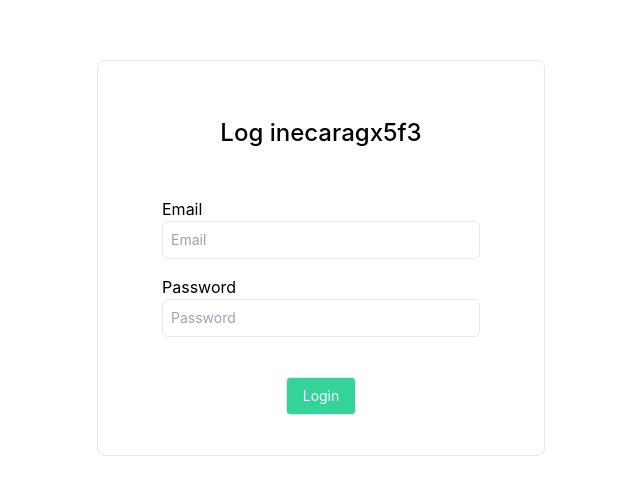
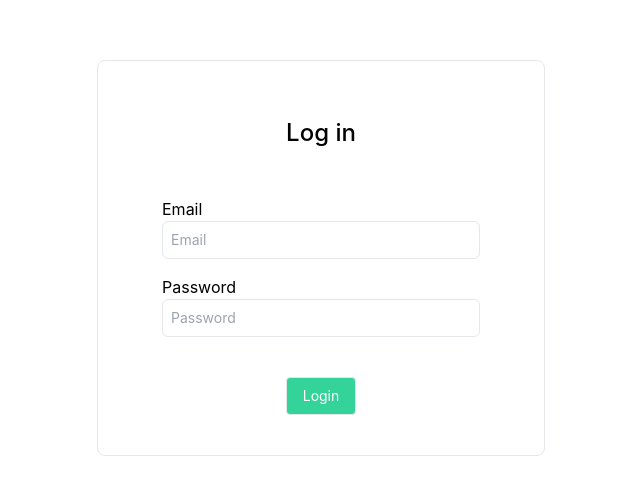
Before and after one commit to deveshgupta30/medpass, a React (Create React App) app in the folder client/: page /login in a window 1280 px wide. Shown: the part 142-636 px from the top of the page, without its empty margins (319-959 px from the left). Built offline with nearby package versions, Linux system fonts and the light colour scheme.

Commit message:
Fixed Bugs

```diff
--- a/client/src/App.js
+++ b/client/src/App.js
@@ -4,7 +4,7 @@ import Login from "./Login";
 import Signup from "./Signup";
 
 function Home() {
-  return <div className="text-6xl">404</div>;
+  return <div className="text-6xl">404 Error Not Found</div>;
 }
 
 export default function App() {
--- a/client/src/Login.js
+++ b/client/src/Login.js
@@ -16,7 +16,7 @@ const Login = () => {
         headers: { "Content-Type": "application/json" },
         body: JSON.stringify({ email, password }),
       });
-      console.log("HELLO");
+      console.log("User Logged In");
       const resData = await res.json();
       setLoading(false);
       setData(resData);
@@ -45,7 +45,7 @@ const Login = () => {
     <div className="h-screen flex bg-gray-bg1">
       <div className="w-full max-w-md m-auto bg-white rounded-lg border border-primaryBorder shadow-default py-10 px-16">
         <h1 className="text-2xl font-medium text-primary mt-4 mb-12 text-center">
-          Log inecaragx5f3
+          Log in
         </h1>
 
         <form onSubmit={handleFormSubmit}>
@@ -68,8 +68,8 @@ const Login = () => {
               className={`w-full p-2 text-primary border rounded-md outline-none text-sm transition duration-150 ease-in-out mb-4`}
               id="password"
               placeholder="Password"
-              value={email}
-              onChange={(e) => setEmail(e.target.value)}
+              value={password}
+              onChange={(e) => setPassword(e.target.value)}
               required
             />
           </div>
```
